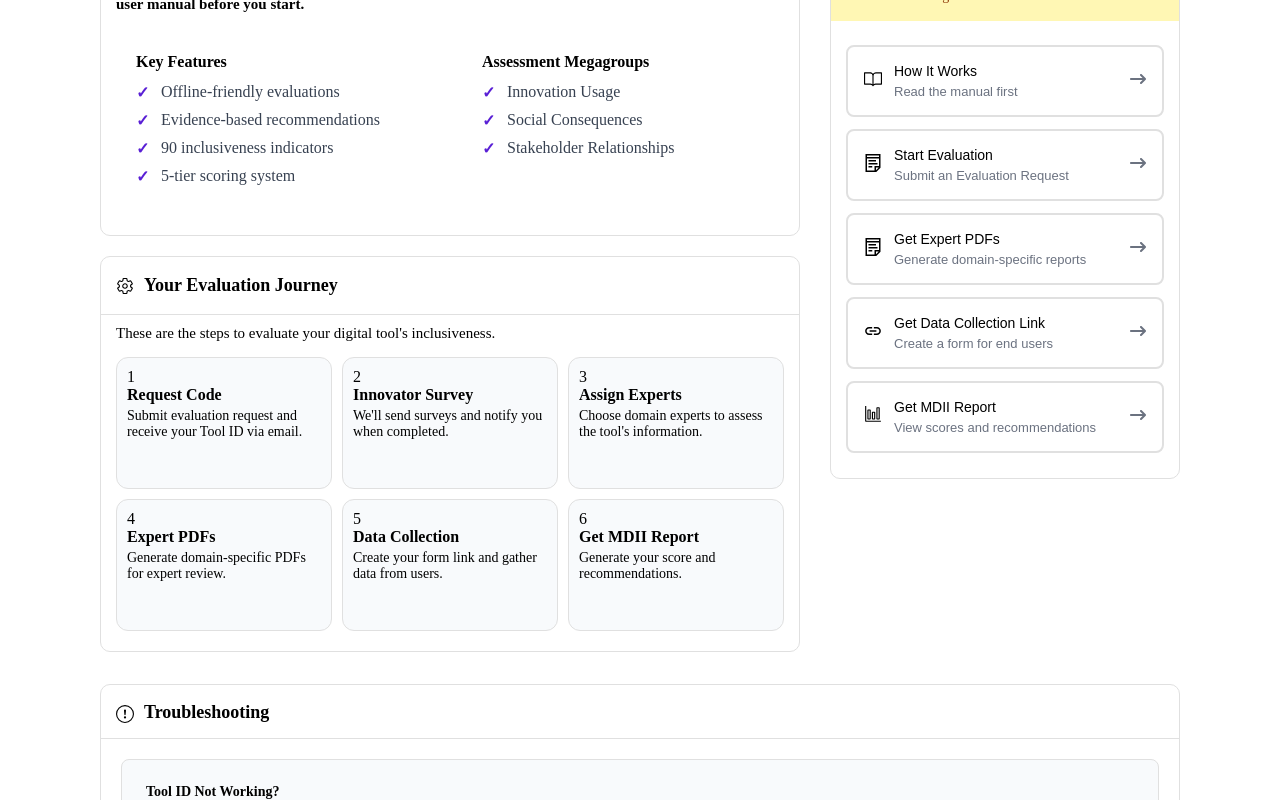
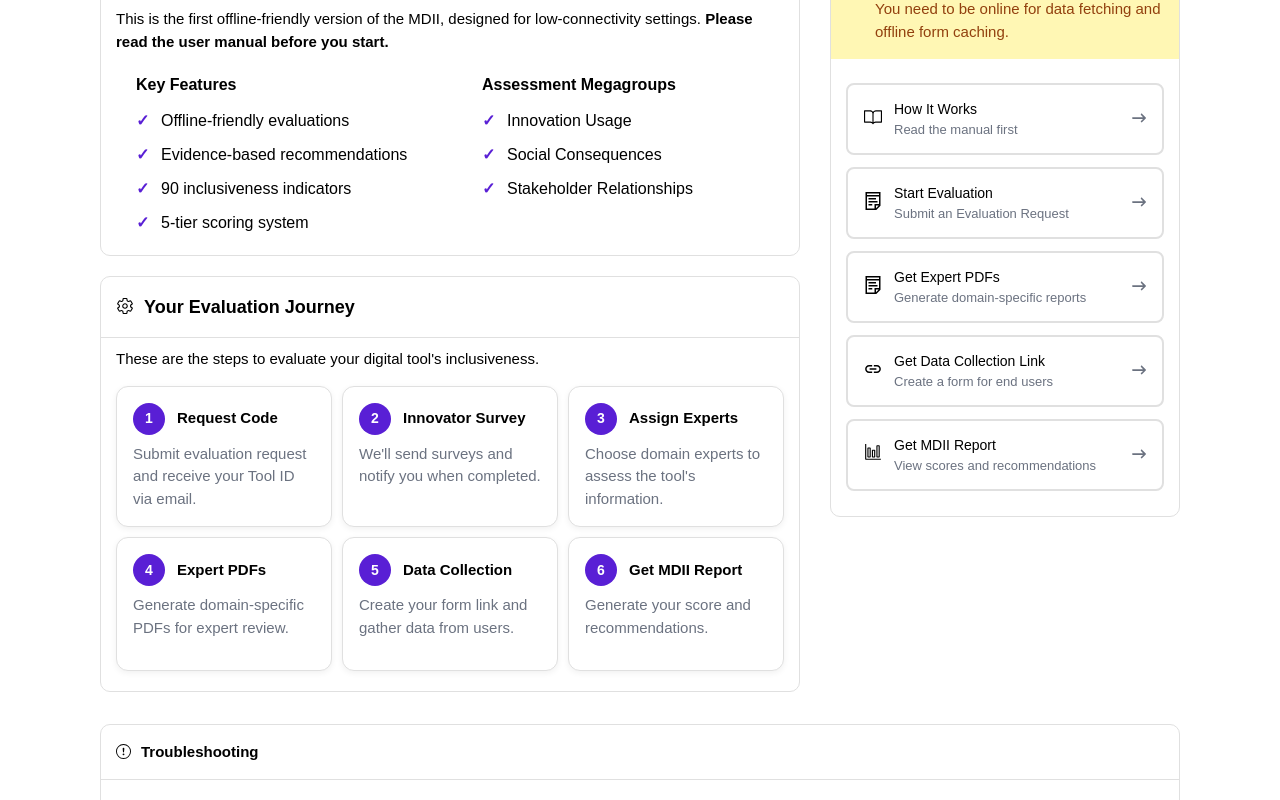
Before and after one commit to saliha-ziyard/mdii-offline-desktop-app, a React app: page / in a window 1280 px wide. Shown: the part 360-1160 px from the top of the page. Built offline with nearby package versions, Linux system fonts and the light colour scheme.

Commit message:
css changes

```diff
--- a/public/styles.css
+++ b/public/styles.css
@@ -3,17 +3,19 @@
 /* Global Styles */
 :root {
   --primary-color: #591fd5; /*#8b5cf6*/
-  --lighter-primary-colour: #CDBBF2; /*#ede9fe*/
+  --lighter-primary-colour: #cdbbf2; /*#ede9fe*/
   --secondary-colour: #fff069; /*#fed7aa*/
   --light-secondary-colour: #fff7b4; /*#fffbeb*/
-  --tertiary-color:#057A41; /*#10b981*/
-  --lighter-tertiary-colour: #08B260 ;
+  --tertiary-color: #057a41; /*#10b981*/
+  --lighter-tertiary-colour: #08b260;
   --bg-grey: #f8fafc;
   --font-grey: #6b7280;
   --border-radius: 10px;
   --border-colour: #e0e0e0;
   --primary-font-size-paragraph: 15px;
   --link-font-colour: #3b82f6;
+  --max-width-overall: 1080px;
+  --padding: 32px;
 }
 
 * {
@@ -23,10 +25,11 @@
 
 body {
   /* font-family: "DM Mono", monospace; */
-  /* font-family: "Montserrat", sans-serif; */
+  font-family: "Montserrat", sans-serif;
   background-color: #fff;
   margin: 0;
   padding: 0;
+  line-height: 1.5;
 }
 
 /* main titles*/
@@ -46,11 +49,35 @@ body {
   text-align: center;
   margin-bottom: 40px;
 }
+/*back button*/
+.back-btn {
+  position: fixed;
+  top: 20px;
+  left: 20px;
+  width: 40px;
+  height: 40px;
+  background: rgba(0, 0, 0, 0.05);
+  border: none;
+  border-radius: 8px;
+  display: flex;
+  align-items: center;
+  justify-content: center;
+  cursor: pointer;
+  transition: background 0.2s;
+  z-index: 10;
+}
+.back-btn:hover {
+  background: rgba(0, 0, 0, 0.1);
+}
+.back-btn svg {
+  font-size: 18px;
+  color: var(--font-grey);
+}
   /* Header ================================================*/
   .header {
     background-color: #fff;
     display: flex;
-  max-width: 1080px;
+    max-width: var(--max-width-overall);
     padding: 32px;
     padding-left: 0;
     padding-right: 0;
@@ -84,18 +111,14 @@ hr {
     background-color: #fff;
     min-height: calc(100vh - 140px);
   }
-
   .main-dashboard {
     display: flex;
     flex-direction: column;
-  max-width: 1080px;
+    max-width: var(--max-width-overall);
     margin: 0 auto;
     /* gap: 32px; */
-  padding: 32px;
-  padding-left: 0;
-  padding-right: 0;
+    padding: var(--padding) 0;
   }
-
   .content-area {
     display: flex;
     flex-direction: row;
@@ -141,14 +164,12 @@ hr {
 
   /* Info Section */
   .info-section {
-  padding-bottom: 10px;
     margin-bottom: 20px;
     border: 1px solid var(--border-colour);
     border-radius: var(--border-radius);
-  max-width: 1080px;
+    max-width: var(--max-width-overall);
     margin-top: 32px;
   }
-
   .section-header-main {
     display: flex;
     flex-direction: row;
@@ -156,7 +177,6 @@ hr {
     padding: 15px;
     border-bottom: 1px solid var(--border-colour);
   }
-
   .section-header-main .icon {
     margin-right: 10px;
   }
@@ -167,13 +187,9 @@ hr {
   .section-title-main {
     font-size: 18px;
     font-weight: 700;
-  color: #000;
-  margin: 0;
   }
-
   .section-description-main {
     font-size: var(--primary-font-size-paragraph);
-  color: #000;
     padding: 10px 15px;
   }
 
@@ -183,44 +199,27 @@ hr {
     gap: 24px;
     padding: 10px 15px;
   }
-
   .feature-box {
     border-radius: var(--border-radius);
-  padding: 20px;
+    padding: 0 20px;
   }
-
-.key-features {
-  background-color: var(--lighter-tertiary-colour);
-  border: 1px solid var(--lighter-tertiary-colour);
-}
-
-.assessment-megagroups {
-  background-color: var(--light-secondary-colour);
-  border: 1px solid var(--secondary-colour);
-}
-
   .feature-title {
     font-size: 16px;
     font-weight: 600;
-  color: #000;
     margin-bottom: 12px;
     margin-top: 0;
   }
-
   .feature-list {
     list-style: none;
     padding-left: 0;
     margin: 0;
   }
-
   .feature-list li {
     position: relative;
     padding-left: 25px;
     margin-bottom: 10px;
     font-size: 16px;
-  color: #374151;
   }
-
   .feature-list li::before {
     content: "✓";
     position: absolute;
@@ -234,62 +233,62 @@ hr {
   .journey-section {
     border: 1px solid var(--border-colour);
     border-radius: var(--border-radius);
-  max-width: 1080px;
+    max-width: var(--max-width-overall);
     margin-bottom: 32px;
   }
-
   .journey-steps {
     padding: 10px 15px;
     margin-top: 5px;
     padding-top: 0;
   }
-
   .step-row {
     display: flex;
     gap: 10px;
     margin-bottom: 10px;
   }
-
   .journey-step {
     display: flex;
     flex-direction: column;
-  background-color: var(--bg-grey);
-  padding: 10px;
+    background: #fff;
+    padding: 16px;
     border-radius: 12px;
     border: 1px solid var(--border-colour);
-  width: 250px;
-  height: 110px;
+    width: 260px;
+    min-height: 100px;
+    box-shadow: 0 2px 6px rgba(0, 0, 0, 0.06); /* soft shadow for depth */
+    transition: transform 0.2s ease, box-shadow 0.2s ease;
   }
-.journey-step .step-content {
+  .journey-step:hover {
+    transform: translateY(-3px);
+    box-shadow: 0 4px 12px rgba(0, 0, 0, 0.1);
+  }
+  .step-header {
     display: flex;
     align-items: center;
+    margin-bottom: 8px;
   }
-.journey-step .step-content .step-number-circle {
-  width: 30px;
-  height: 30px;
+  .step-number {
+    width: 32px;
+    height: 32px;
     border-radius: 50%;
     display: flex;
     align-items: center;
     justify-content: center;
-  font-size: 16px;
+    font-size: 14px;
     font-weight: 600;
-  color: white;
-  margin-right: 10px;
+    color: #fff;
+    margin-right: 12px;
+    background-color: var(--primary-color);
     flex-shrink: 0;
-  background-color: var(--primary-color);
   }
-
-.step-content .step-title {
-  font-size: 16px;
+  .step-title {
+    font-size: 15px;
     font-weight: 600;
-  padding-top: 5px;
   }
-
-.journey-step .step-description {
-  font-size: 14px;
-  color: #000;
-  margin-top: 4px;
-  margin-bottom: 4px;
+  .step-description {
+    font-size: var(--primary-font-size-paragraph);
+    line-height: 1.5;
+    color: var(--font-grey);
   }
 
   /* Sidebar Styles */
@@ -302,23 +301,18 @@ hr {
     height: fit-content;
     margin-top: 32px;
   }
-
   .sidebar-header {
     padding: 15px;
   }
-
   .sidebar-title {
     font-size: 18px;
     font-weight: 700;
-  color: #000;
     margin-bottom: 4px;
   }
-
   .sidebar-subtitle {
     font-size: 14px;
     color: var(--font-grey);
   }
-
   .important-notice {
     display: flex;
     align-items: flex-start;
@@ -326,7 +320,6 @@ hr {
     padding: 16px;
     margin-bottom: 24px;
   }
-
   .notice-icon svg {
     font-size: 16px;
     margin-right: 12px;
@@ -334,21 +327,18 @@ hr {
     color: #92400e;
     margin-top: 4px;
   }
-
   .notice-content {
     flex: 1;
   }
-
   .notice-content strong {
     color: #92400e;
     font-weight: 600;
   }
-
   .notice-content p {
-  font-size: 14px;
+    font-size: var(--primary-font-size-paragraph);
     color: #92400e;
     margin: 4px 0 0 0;
-  line-height: 1.4;
+    line-height: 1.5;
   }
   .quick-access-buttons {
     display: flex;
@@ -357,7 +347,6 @@ hr {
     margin-bottom: 25px;
     padding: 0px 15px;
   }
-
   .quick-access-btn {
     display: flex;
     align-items: center;
@@ -369,39 +358,32 @@ hr {
     transition: all 0.2s;
     text-align: left;
   }
-
   .quick-access-btn:hover {
     background-color: var(--lighter-primary-colour);
     box-shadow: 0 2px 4px rgba(0, 0, 0, 0.1);
     transform: translateY(-1px);
   }
-
   .quick-access-btn .btn-icon {
     font-size: 18px;
     margin-right: 12px;
     flex-shrink: 0;
   }
-
   .quick-access-btn .btn-content {
     flex: 1;
   }
-
   .quick-access-btn .btn-title {
     font-size: 14px;
     font-weight: 500;
-  color: #000;
     margin-bottom: 2px;
   }
-
   .quick-access-btn .btn-subtitle {
     display: block;
     font-size: 13px;
     color: var(--font-grey);
     margin-top: 5px;
   }
-
   .quick-access-btn .btn-arrow {
-  font-size: 16px;
+    font-size: 14px;
     color: var(--font-grey);
     margin-left: 8px;
   }
@@ -412,9 +394,8 @@ hr {
     border-radius: var(--border-radius);
     border: 1px solid var(--border-colour);
     padding: 20px 0px;
-  max-width: 1080px;
+    max-width: var(--max-width-overall);
   }
-
   .troubleshoot-title {
     display: flex;
     flex-direction: row;
@@ -422,117 +403,76 @@ hr {
     padding-top: 0;
     align-items: center;
   }
-
   .troubleshoot-title p {
-  font-size: 18px;
+    font-size: var(--primary-font-size-paragraph);
     font-weight: 700;
-  color: #000;
     padding: 0;
     margin-top: -4px;
   }
-
   .troubleshoot-title svg {
     margin-right: 10px;
-  font-size: 18px;
+    font-size: 15px;
+    margin-top: -6px;
   }
   .troubleshoot-item {
     margin: 20px;
-  padding: 24px;
+    padding: 15px;
     background-color: var(--bg-grey);
-  border-radius: 8px;
+    border-radius: var(--border-radius);
     border: 1px solid var(--border-colour);
   }
-
   .troubleshoot-item:last-child {
     margin-bottom: 0;
   }
-
   .troubleshoot-item strong {
     font-size: 14px;
-  color: #000;
     display: block;
     margin-bottom: 4px;
   }
-
   .troubleshoot-item p {
-  font-size: 14px;
+    font-size: var(--primary-font-size-paragraph);
     color: var(--font-grey);
     margin: 0;
   }
-.back-btn {
-  position: fixed;
-  top: 20px;
-  left: 20px;
-  width: 40px;
-  height: 40px;
-  background: rgba(0, 0, 0, 0.05);
-  border: none;
-  border-radius: 8px;
-  display: flex;
-  align-items: center;
-  justify-content: center;
-  cursor: pointer;
-  transition: background 0.2s;
-  z-index: 10;
-}
 
-.back-btn:hover {
-  background: rgba(0, 0, 0, 0.1);
-}
-
-.back-btn svg {
-  font-size: 18px;
-  color: var(--font-grey);
-}
-
+  /*How it works===============================*/
 .hiw-container {
   min-height: 100vh;
   background: #fff;
   position: relative;
 }
-
 .hiw-content {
-  max-width: 1080px;
+  max-width: var(--max-width-overall);
   margin: auto;
   margin-top: 40px;
-  padding: 32px;
-  padding-left: 0;
-  padding-right: 0;
+  padding: 32px 0;
 }
-
 .quick-navigation {
   border: 1px solid var(--border-colour);
   border-radius: var(--border-radius);
-  padding: 24px 0;
-
-  margin-bottom: 20px;
 }
-
 .quick-nav-header {
   display: flex;
   align-items: center;
-  gap: 12px;
-  margin-bottom: 10px;
   padding-left: 24px;
+  margin-top: 15px;
 }
-
 .quick-nav-header svg {
   font-size: 24px;
   color: var(--primary-color);
+  margin-right: 10px;
 }
-
 .quick-nav-header h2 {
   font-size: 18px;
   font-weight: 600;
-  margin: 0;
 }
 .quick-navigation p {
   margin-left: 24px;
 }
 .quick-nav-subtitle {
   color: var(--font-grey);
-  margin-bottom: 32px;
   font-size: 16px;
+  margin-bottom: 15px;
 }
 
 .nav-grid {
@@ -541,55 +481,44 @@ hr {
   gap: 20px;
   padding: 24px;
 }
-
 .nav-card {
   background: var(--bg-grey);
   border: 1px solid var(--border-colour);
   border-radius: var(--border-radius);
-  padding: 18px;
-  cursor: pointer;
-  position: relative;
+  padding: 14px;
 }
-
 .nav-card-header {
   display: flex;
   align-items: center;
   gap: 12px;
   margin-bottom: 8px;
 }
-
 .nav-card-header svg {
-  font-size: 20px;
+  font-size: 18px;
   color: var(--primary-color);
 }
-
 .nav-card h3 {
   font-size: 16px;
   font-weight: 600;
-  margin: 0;
+  padding-left: 0;
 }
-
 .nav-card p {
   color: var(--font-grey);
-  font-size: 14px;
-  margin: 0;
-  line-height: 1.5;
+  font-size: var(--primary-font-size-paragraph);
 }
 
 .discover-section {
   background: var(--light-secondary-colour);
-  /* border: 1px solid #f59e0b; */
-  border-radius: 16px;
+  border-radius: var(--border-radius);
   padding: 32px;
-  margin-bottom: 20px;
+  margin: 20px 0;
 }
-
 .discover-header h3 {
-  font-size: 20px;
+  font-size: 18px;
   font-weight: 600;
-  margin: 0 0 8px 0;
+  margin: 0;
+  padding: 0;
 }
-
 .discover-link {
   color: var(--link-font-colour);
   text-decoration: none;
@@ -597,33 +526,29 @@ hr {
   margin-bottom: 24px;
   display: inline-block;
 }
-
 .discover-link:hover {
   text-decoration: underline;
 }
 
 .resources-section h4 {
-  font-size: 18px;
+  font-size: 14px;
   font-weight: 600;
-  margin: 0 0 16px 0;
-  font-style: italic;
+  margin: 0;
+  margin-bottom: 4px;
 }
-
 .resource-item {
   margin-bottom: 20px;
 }
-
 .resource-item p {
-  margin: 0 0 8px 0;
-  line-height: 1.6;
+  margin:  0;
+  line-height: 1.5;
+  font-size: var(--primary-font-size-paragraph);
 }
-
 .resource-item a {
   color: var(--link-font-colour);
   text-decoration: none;
   font-size: 14px;
 }
-
 .resource-item a:hover {
   text-decoration: underline;
 }
@@ -632,57 +557,41 @@ hr {
   border: 1px solid var(--border-colour);
   border-radius: var(--border-radius);
   padding: 32px;
-  margin-bottom: 48px;
   box-shadow: 0 1px 3px rgba(0, 0, 0, 0.1);
 }
-
 .contents-header h2 {
   font-size: 18px;
   font-weight: 600;
-  margin: 0 0 8px 0;
 }
-
 .contents-subtitle {
   color: var(--font-grey);
-  margin-bottom: 32px;
-  font-size: 16px;
+  font-size: 14px;
 }
-
 .content-items {
   display: flex;
   flex-direction: column;
   gap: 16px;
 }
-
 .content-item {
   display: flex;
   align-items: center;
   gap: 16px;
   padding: 20px;
   border-bottom: 1px solid var(--border-colour);
-  /* border-radius: x; */
   cursor: pointer;
-  /* transition: all 0.2s ease; */
 }
-
 .content-item svg {
   font-size: 20px;
   color: var(--primary-color);
 }
-
 .content-item-text h3 {
   font-size: 16px;
   font-weight: 600;
-  margin: 0 0 4px 0;
-  /* text-decoration: underline; */
 }
-
 .content-item-text p {
   color: var(--font-grey);
-  font-size: 16px;
-  margin: 0;
+  font-size: 14px;
 }
-
 .expand-icon {
   margin-left: auto;
   font-size: 16px;
@@ -690,46 +599,15 @@ hr {
   transform: rotate(0deg);
   transition: transform 0.2s ease;
 }
-
 .expand-icon.expanded {
   transform: rotate(90deg);
 }
-
-.section-header {
-  display: flex;
-  align-items: flex-start;
-  gap: 12px;
-  margin-bottom: 24px;
-  padding-bottom: 16px;
-  /* border-bottom: none; */
-}
-
-.section-header svg {
-  font-size: 24px;
-  color: var(--link-font-colour);
-  margin-top: 4px;
-}
-
-.section-header-text h2 {
-  font-size: 24px;
-  font-weight: 600;
-  margin: 0 0 4px 0;
-}
-
-.section-header-text p {
-  color: var(--font-grey);
-  font-size: 16px;
-  margin: 0;
-}
-
 .section-content {
   line-height: 1.7;
 }
-
 .section-content p {
   margin-bottom: 20px;
 }
-
 .section-content h3 {
   font-size: 20px;
   font-weight: 600;
@@ -737,55 +615,48 @@ hr {
 }
 
 .additional-support {
-  border: 1px solid var(--border-colour);
-  border-radius: 16px;
-  padding: 32px;
-  box-shadow: 0 1px 3px rgba(0, 0, 0, 0.1);
+  padding: 24px;
+  margin-top: 20px;
+  background: #fff;
 }
-
 .additional-support h2 {
-  font-size: 24px;
+  font-size: 22px;
   font-weight: 600;
-  margin: 0 0 8px 0;
+  margin-bottom: 6px;
 }
-
 .additional-support .subtitle {
   color: var(--font-grey);
-  margin-bottom: 32px;
+  margin-bottom: 20px;
+  font-size: 14px;
   text-align: left;
 }
-
 .support-grid {
   display: grid;
-  grid-template-columns: repeat(auto-fit, minmax(300px, 1fr));
-  gap: 24px;
+  grid-template-columns: repeat(auto-fit, minmax(260px, 1fr));
+  gap: 16px;
 }
-
 .support-card {
-  border: 1px solid var(--border-colour);
-  border-radius: 12px;
-  padding: 24px;
+  padding: 16px;
+  border-radius: 10px;
+  background: var(--bg-grey);
 }
-
 .support-card h3 {
-  font-size: 18px;
+  font-size: 16px;
   font-weight: 600;
-  margin: 0 0 8px 0;
+  margin-bottom: 6px;
 }
-
 .support-card p {
   color: var(--font-grey);
   font-size: 14px;
-  margin: 0 0 16px 0;
+  margin-bottom: 10px;
+}
+.contact-info {
+  font-size: 14px;
+  font-weight: 500;
+  color: var(--primary-color);
 }
 
-.contact-info {
-  border: 1px solid var(--border-colour);
-  border-radius: 8px;
-  padding: 12px 16px;
-  font-size: 14px;
-}
-
+/*compilation, usertype , assign expert pages============*/
 .innovator-container {
   min-height: 100vh;
   background: #fff;
@@ -793,7 +664,7 @@ hr {
 }
 
 .innovator-content {
-  max-width: 1080px;
+  max-width: var(--max-width-overall);
   margin: auto;
   margin-top: 40px;
   padding: 32px;
@@ -1122,3 +993,24 @@ hr {
   color: var(--font-grey);
   font-size: 14px;
 }
+
+.innovator-loading-bar-container {
+  width: 100%;
+  background-color: #e0e0e0;
+  border-radius: 5px;
+  overflow: hidden;
+}
+
+.innovator-loading-bar {
+  height: 10px;
+  background-color: #4caf50;
+  border-radius: 5px;
+  transition: width 0.3s ease-in-out;
+  animation: loadingPulse 1.5s infinite;
+}
+
+@keyframes loadingPulse {
+  0% { transform: scaleX(1); }
+  50% { transform: scaleX(1.05); }
+  100% { transform: scaleX(1); }
+}
```
Lines whose indentation alone changed are shown as unchanged.
